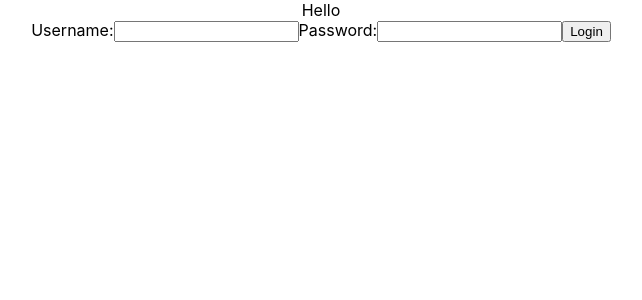
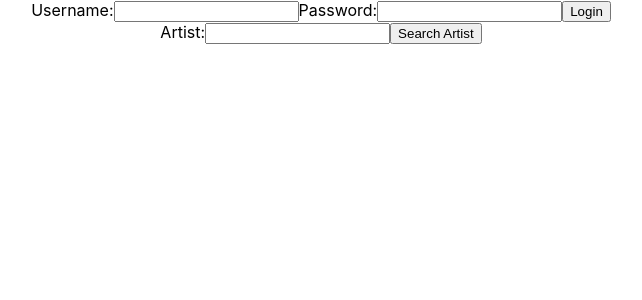
Before and after one commit to Dillonpyle/where-to-start-FE, a React (Create React App) app: page / in a window 1280 px wide. Shown: the top 300 px of the page, without its empty margins (319-961 px from the left). Built offline with nearby package versions, Linux system fonts and the light colour scheme.

Commit message:
update state based on artist query

```diff
--- a/src/App.js
+++ b/src/App.js
@@ -1,13 +1,14 @@
 import React, { Component } from 'react';
 import './App.css';
 import Login from './Login'
+import ArtistSearch from './ArtistSearch'
 
 class App extends Component {
   render() {
     return (
       <div className="App">
-       Hello
        <Login />
+       <ArtistSearch />
       </div>
     );
   }
--- /dev/null
+++ b/src/ArtistSearch/index.js
@@ -0,0 +1,74 @@
+import React, { Component } from 'react'
+
+class ArtistSearch extends Component {
+	constructor () {
+		super ()
+
+		this.state = {
+			searchArtist: '',
+			foundArtist: '',
+			mbid: '',
+			image: '',
+			description: ''
+		}
+	}
+
+	handleChange = (e) => {
+		this.setState({
+			[e.target.name]: e.target.value
+		})
+	}
+
+	handleSubmit = async (e) => {
+		e.preventDefault()
+		console.log('handleSubmit was called');
+
+		try {
+			const response = await fetch ('http://localhost:9000/api/v1/artist', {
+				method: 'POST',
+				headers: {
+					"Content-Type": "application/json",
+				},
+				credentials: 'include',
+				body: JSON.stringify(this.state)
+			})
+
+			if (!response.ok) {
+				throw Error (response.statusText)
+			}
+
+			const parsedResponse = await response.json()
+			console.log(parsedResponse);
+
+			this.setState({
+				searchArtist: '',
+				foundArtist: parsedResponse.data.artist.name,
+				mbid: parsedResponse.data.artist.mbid,
+				image: parsedResponse.data.artist.image[3]['#text'],
+				description: parsedResponse.data.artist.bio.summary
+			})
+
+
+		} catch (err) {
+			console.log(err)
+		}
+	}
+
+	render () {
+		console.log(this.state);
+		return (
+			<div>
+				<form onSubmit={this.handleSubmit}>
+					<label>
+						Artist:
+						<input name="searchArtist" value={this.state.searchArtist} onChange={this.handleChange} />
+					</label>
+					<button type="Submit">Search Artist</button>
+				</form>
+			</div>
+
+		)
+	}
+}
+
+export default ArtistSearch
--- a/src/Login/index.js
+++ b/src/Login/index.js
@@ -16,9 +16,42 @@ class Login extends Component {
 		})
 	}
 
-	handleSubmit = (e) => {
+	handleSubmit = async (e) => {
 		e.preventDefault()
 		console.log('handleSubmit was called');
+
+		try {
+			const loginResponse = await fetch('http://localhost:9000/authentication', {
+				method: 'POST',
+				credentials: 'include',
+				body: JSON.stringify(this.state),
+				headers: {
+					'Content-Type': 'application/json'
+				}
+			})
+
+			if (!loginResponse.ok) {
+				throw Error (loginResponse.statusText)
+			}
+
+			const parsedResponse = await loginResponse.json()
+
+			console.log(parsedResponse, ' this is login response from express api');
+
+			if (parsedResponse.data === "login successful") {
+				console.log('you have logged in');
+			}
+
+
+
+
+
+		} catch (err) {
+			console.log(err)
+		}
+
+
+
 	}
 
 	render () {
```
